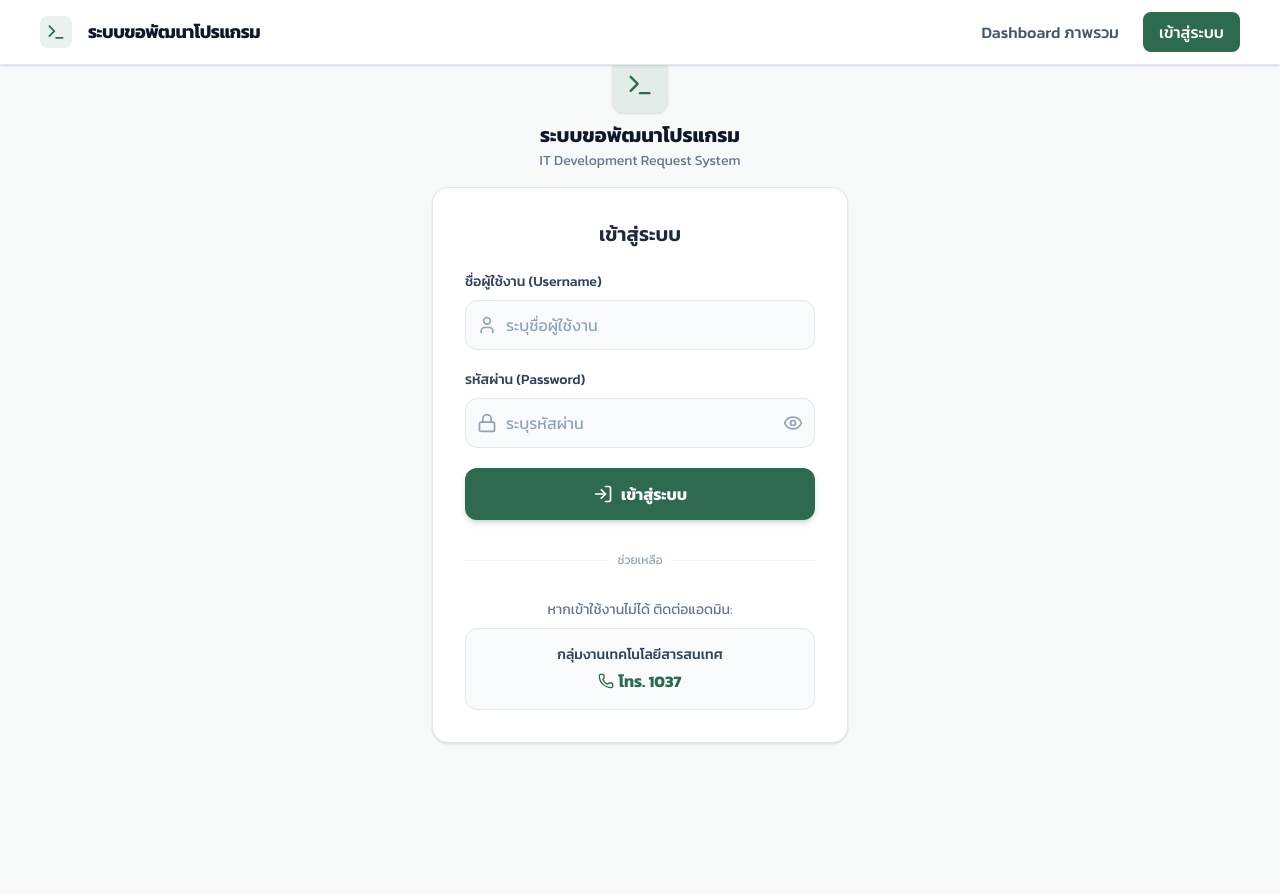
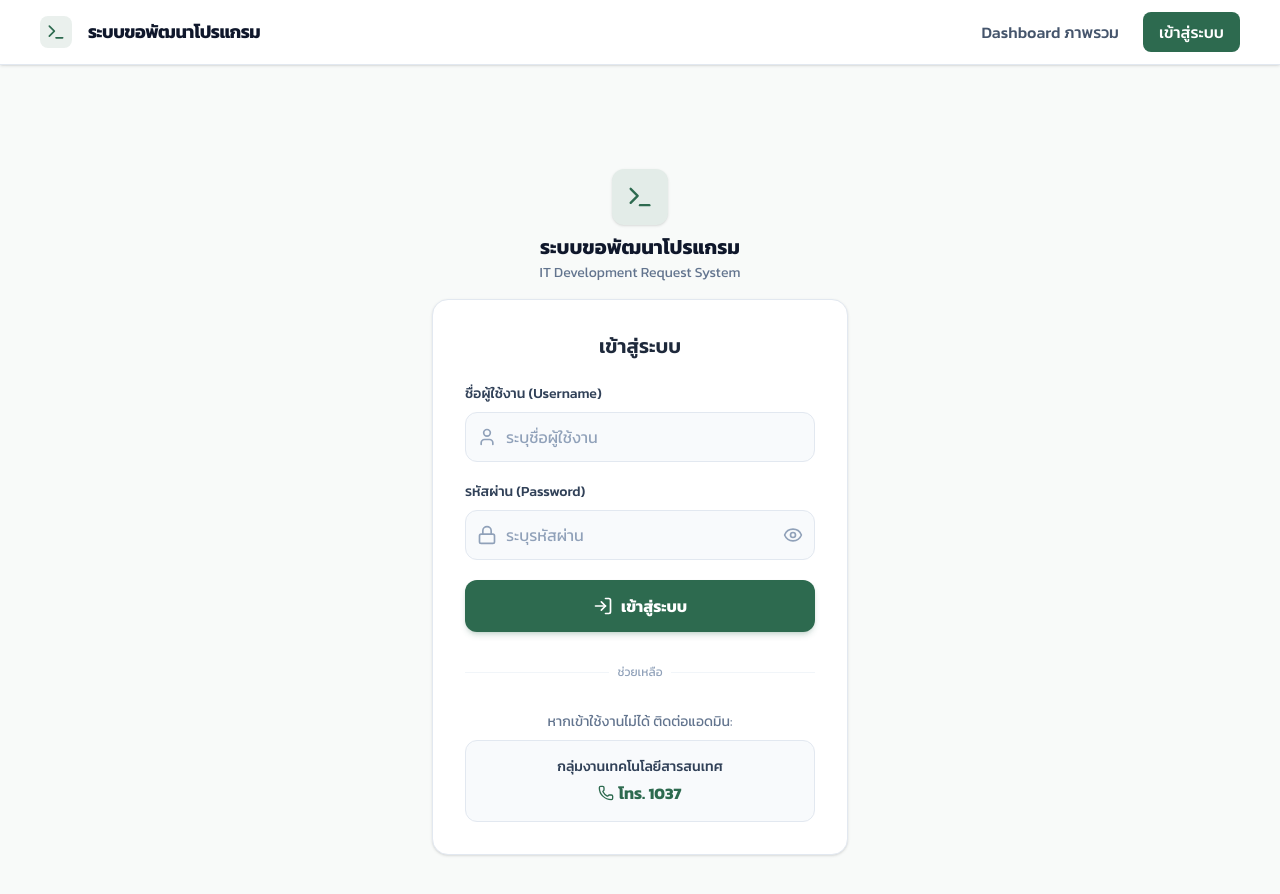
Before and after one commit to KiangsakSuriyalangka541122537/Developer, a React (Vite) app: page /login in a window 1280 px wide. Shown: the top 894 px of the page. Before the commit the page ends 847 px from the top, so only its background shows below. Built offline with nearby package versions, Linux system fonts and the light colour scheme; no server answers.

Commit message:
fix(login): Adjust vertical spacing for form
Update padding and margin on the login form container to improve visual spacing and alignment on various screen sizes.

```diff
--- a/src/pages/Login.tsx
+++ b/src/pages/Login.tsx
@@ -23,7 +23,7 @@ export default function Login() {
   };
 
   return (
-    <div className="flex-1 flex items-start justify-center pt-0 -mt-8 md:-mt-12 lg:-mt-16 pb-12">
+    <div className="flex-1 flex items-start justify-center pt-0 mt-4 md:mt-8 lg:mt-12 pb-12">
       <div className="w-full max-w-md p-2 md:p-4">
         <div className="flex flex-col items-center mb-4">
           <div className="size-14 bg-primary/10 flex items-center justify-center mb-2 shadow-sm rounded-xl">
```
